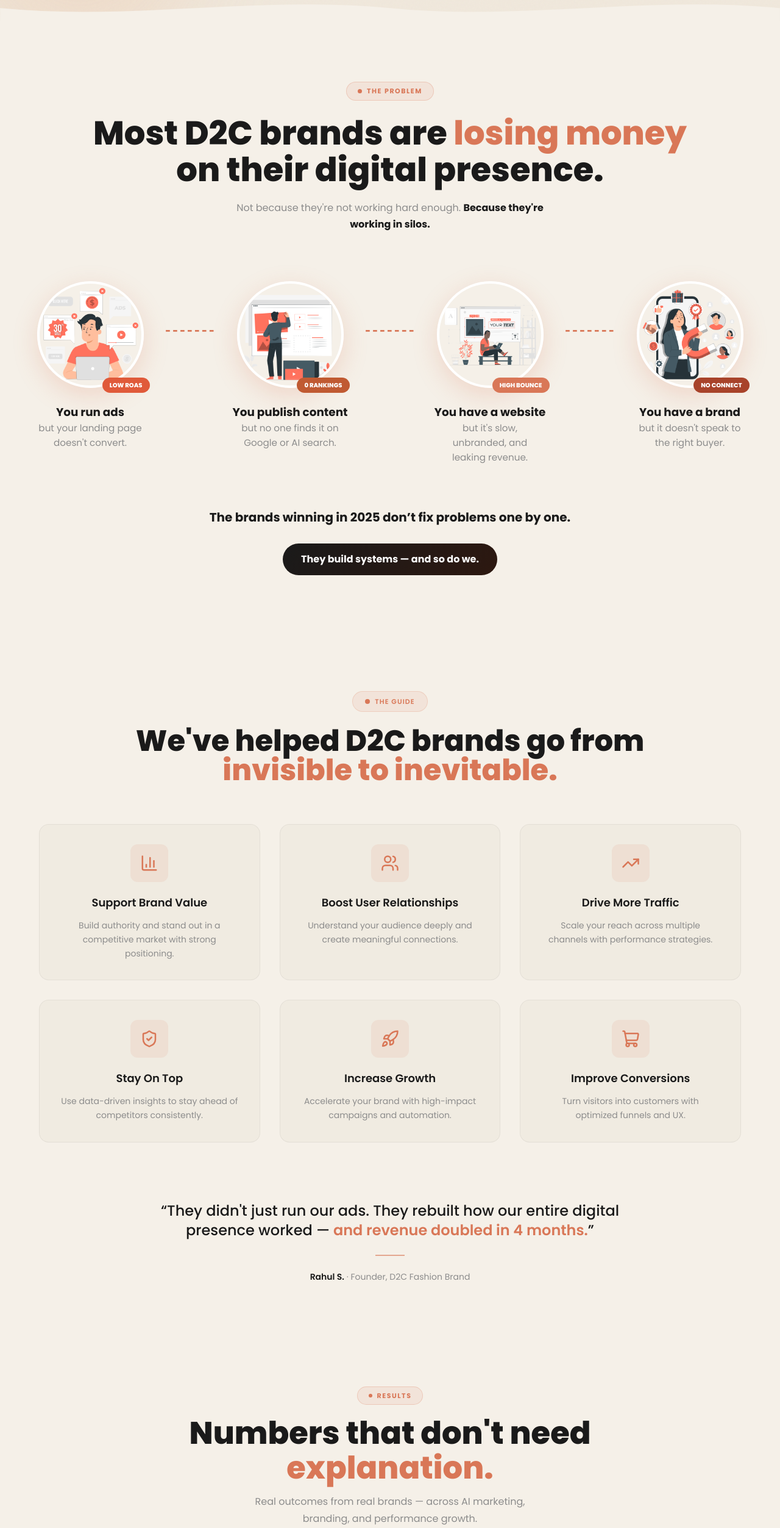
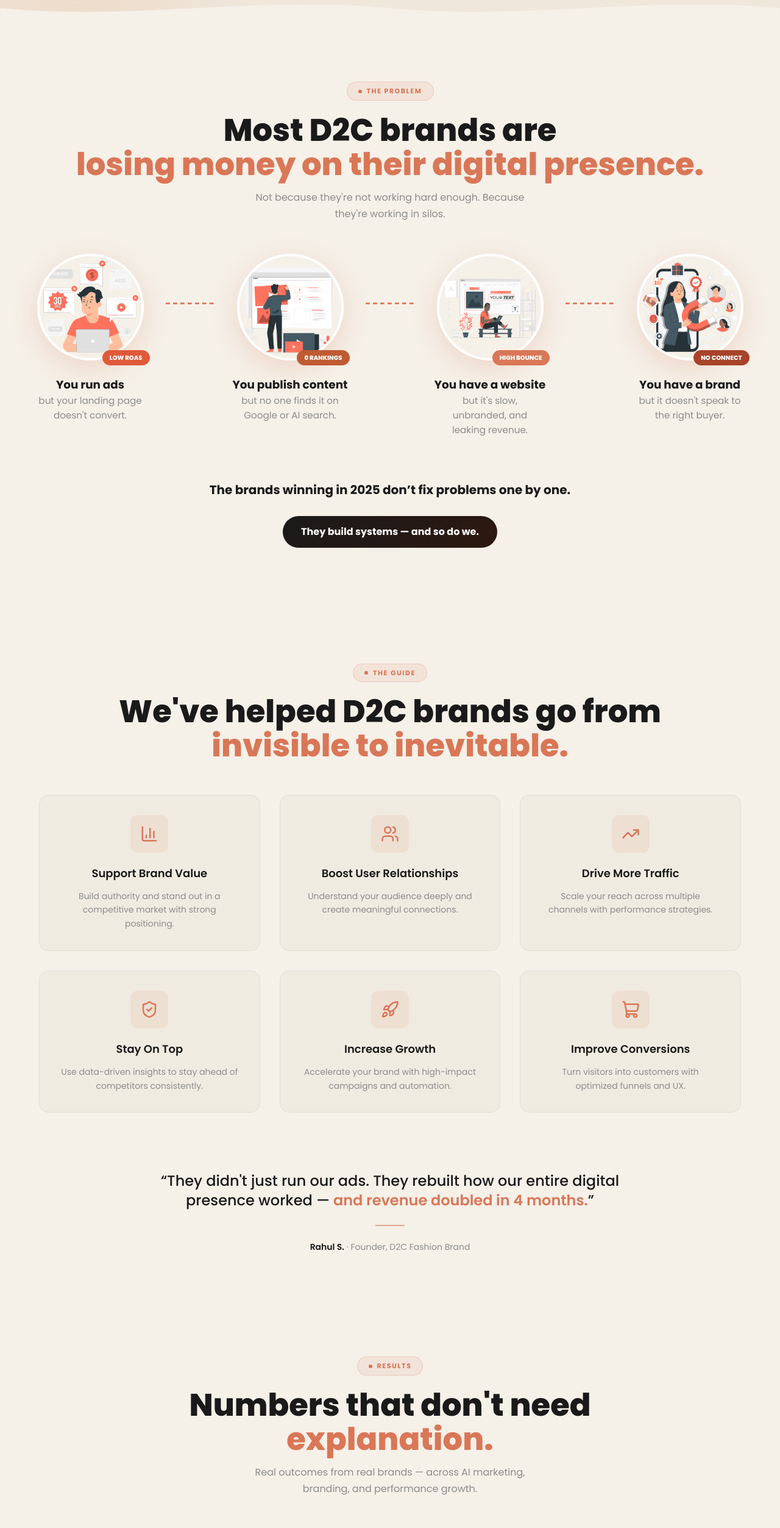
Before and after one commit to Tanisha15820/the-localhub-media, a React (Vite) app: page / in a window 1280 px wide. Shown: the part 800-3305 px from the top of the page at 61% size. Built offline with nearby package versions, Linux system fonts and the light colour scheme.

Commit message:
homepage design

```diff
--- a/src/components/BrandsSection.jsx
+++ b/src/components/BrandsSection.jsx
@@ -356,8 +356,7 @@ import leitzImg from "../assets/leitz.jpg";
 import ghouseImg from "../assets/ghouse.png";
 import googleImg from "../assets/google.jpg";
 import lambtonImg from "../assets/lambton.png";
-
-
+import SectionHeader from "./SectionHeader";
 
 const CARDS = [
   {
@@ -616,7 +615,7 @@ export default function BrandsSection() {
       `}</style>
 
       <section className="bs-section">
-        <div className="bs-header">
+        {/* <div className="bs-header">
           <div className="bs-pill">
             <span className="bs-pill-dot" />
             <span className="bs-pill-text">Brands</span>
@@ -631,7 +630,14 @@ export default function BrandsSection() {
             As a leading digital marketing company in India, ThelocalHub Media
             works with global brands to deliver consistent, growth-focused results.
           </p>
-        </div>
+        </div> */}
+        <SectionHeader
+  tag="Brands"
+  title="Trusted by Global"
+  highlight="Brands."
+  subtitle=" As a leading digital marketing company in India, ThelocalHub Media
+            works with global brands to deliver consistent, growth-focused results."
+/>
 
         <div className="bs-track-outer">
           <div
--- a/src/components/ContactCTA.jsx
+++ b/src/components/ContactCTA.jsx
@@ -1,3 +1,5 @@
+import SectionHeader from "./SectionHeader";
+
 export default function CTASection() {
   return (
     <section className="py-16 md:py-20 px-6 md:px-16 font-main" style={{ background: "#EBD2C1" }}>
@@ -5,60 +7,12 @@ export default function CTASection() {
       <div className="max-w-4xl mx-auto text-center">
 
         {/* Top Label */}
-        <div style={{ marginBottom: 18 }}>
-          <div style={{
-            display: "inline-flex",
-            alignItems: "center",
-            gap: 8,
-            background: "rgba(217,119,87,0.12)",
-            border: "1px solid rgba(217,119,87,0.25)",
-            borderRadius: 999,
-            padding: "5px 16px",
-            marginBottom: 14
-          }}>
-            <span style={{
-              width: 6,
-              height: 6,
-              borderRadius: "50%",
-              background: "#D97757"
-            }} />
-            <span style={{
-              fontSize: 11,
-              fontWeight: 700,
-              color: "#D97757",
-              letterSpacing: "0.14em",
-              textTransform: "uppercase"
-            }}>
-              Call to action
-            </span>
-          </div>
-
-          {/* Heading */}
-          <h2 style={{
-            fontSize: "clamp(1.8rem,4vw,3rem)",
-            fontWeight: 800,
-            color: "#1A1A1A",
-            lineHeight: 1.15,
-            margin: "0 0 10px"
-          }}>
-            Ready to build something that{" "}
-            <span style={{ color: "#D97757" }}>
-              compounds?
-            </span>
-          </h2>
-
-          {/* Subtext */}
-          <p style={{
-            color: "#6F6F6F",
-            fontSize: "0.95rem",
-            maxWidth: 480,
-            margin: "0 auto",
-            lineHeight: 1.6
-          }}>
-            Book a free strategy call. We'll audit your digital presence and
-            show you exactly where the growth is.
-          </p>
-        </div>
+        <SectionHeader
+  tag="Call to Action"
+  title="Ready to build something that"
+  highlight="compounds?"
+  subtitle="Book a free strategy call. We'll audit your digital presence and show you exactly where the growth is."
+/>
 
         {/* CTA Button */}
         <div className="mt-8">
--- a/src/components/GuideSection.jsx
+++ b/src/components/GuideSection.jsx
@@ -6,6 +6,7 @@ import {
   Rocket,
   ShoppingCart,
 } from "lucide-react";
+import SectionHeader from "./SectionHeader";
 
 const guideData = [
   {
@@ -46,25 +47,12 @@ export default function GuideSection() {
       <div className="max-w-6xl mx-auto">
 
         {/* Header */}
-        <div className="text-center mb-16">
-
-          {/* Badge */}
-          <div className="inline-flex items-center gap-2 bg-primary/10 border border-primary/20 rounded-full px-5 py-2 mb-6">
-            <span className="w-2 h-2 rounded-full bg-primary" />
-            <span className="text-[11px] font-semibold tracking-widest text-primary uppercase">
-              The Guide
-            </span>
-          </div>
-
-          {/* Heading */}
-          <h2 className="text-3xl md:text-5xl font-extrabold text-textPrimary leading-tight">
-            We've helped D2C brands go from <br />
-            <span className="text-primary">
-              invisible to inevitable.
-            </span>
-          </h2>
-
-        </div>
+       <SectionHeader
+  tag="The Guide"
+  title="We've helped D2C brands go from"
+  highlight="invisible to inevitable."
+  subtitle=""
+/>
 
         {/* Cards */}
         <div className="grid sm:grid-cols-2 lg:grid-cols-3 gap-8">
--- a/src/components/PlanSection.jsx
+++ b/src/components/PlanSection.jsx
@@ -1,4 +1,5 @@
 import { useEffect, useRef } from "react";
+import SectionHeader from "./SectionHeader";
 
 // SVG icons
 const AuditIcon = () => (
@@ -262,7 +263,7 @@ export default function PlanSection() {
       <div className="max-w-3xl mx-auto">
 
         {/* Header */}
-        <div className="mb-20 text-center">
+        {/* <div className="mb-20 text-center">
           <div className="inline-flex items-center gap-2 bg-[#D97757]/10 border border-[#D97757]/20 rounded-full px-5 py-2 mb-6">
             <span className="w-2 h-2 rounded-full bg-[#D97757]" />
 
@@ -278,7 +279,12 @@ export default function PlanSection() {
               built in three moves.
             </span>
           </h2>
-        </div>
+        </div> */}
+        <SectionHeader
+  tag="The plan"
+  title="A complete growth system"
+  highlight="built in three moves."
+/>
 
         {/* Steps */}
         <div className="relative">
--- a/src/components/ProblemSection.jsx
+++ b/src/components/ProblemSection.jsx
@@ -3,6 +3,7 @@ import adsImg from "../assets/ads.png";
 import contentImg from "../assets/content.png";
 import websiteImg from "../assets/website.png";
 import brandImg from "../assets/brand.png";
+import SectionHeader from "./SectionHeader";
 
 function useInView(threshold = 0.1) {
   const ref = useRef(null);
@@ -264,22 +265,12 @@ export default function ProblemSection() {
       <section className="prob-section" ref={sectionRef}>
 
         {/* HEADER */}
-        <div className="prob-header">
-          <div className="eyebrow">
-            <div className="eyebrow-dot" />
-            <span className="eyebrow-text">The Problem</span>
-          </div>
-
-          <h2 className="main-heading">
-            Most D2C brands are <span className="highlight">losing money</span>
-            <br />on their digital presence.
-          </h2>
-
-          <p className="subtext">
-            Not because they're not working hard enough.{" "}
-            <b style={{ color: "#1A1A1A" }}>Because they're working in silos.</b>
-          </p>
-        </div>
+        <SectionHeader
+  tag="The Problem"
+  title="Most D2C brands are"
+  highlight="losing money on their digital presence."
+  subtitle="Not because they're not working hard enough. Because they're working in silos."
+/>
 
         {/* FLOW */}
         <div className="prob-row">
--- a/src/components/ResultsSection.jsx
+++ b/src/components/ResultsSection.jsx
@@ -512,6 +512,7 @@
 // }
 
 import teamImg from "../assets/team.jpg";
+import SectionHeader from "./SectionHeader";
 
 export default function ResultsSection() {
   const stats = [
@@ -704,66 +705,12 @@ export default function ResultsSection() {
         <div style={{ maxWidth: 1260, margin: "0 auto" }}>
 
           {/* HEADER */}
-          <div style={{ textAlign: "center", marginBottom: 52 }}>
-            <div
-              style={{
-                display: "inline-flex",
-                alignItems: "center",
-                gap: 8,
-                background: "rgba(217,119,87,0.10)",
-                border: "1px solid rgba(217,119,87,0.25)",
-                borderRadius: 999,
-                padding: "6px 18px",
-                marginBottom: 18,
-              }}
-            >
-              <span
-                style={{
-                  width: 6,
-                  height: 6,
-                  borderRadius: "50%",
-                  background: "#D97757",
-                }}
-              />
-              <span
-                style={{
-                  fontSize: 11,
-                  fontWeight: 700,
-                  color: "#D97757",
-                  letterSpacing: "0.14em",
-                  textTransform: "uppercase",
-                }}
-              >
-                Results
-              </span>
-            </div>
-
-            <h2
-              style={{
-                fontSize: "clamp(2rem,4vw,3.2rem)",
-                fontWeight: 800,
-                color: "#1A1A1A",
-                lineHeight: 1.1,
-                margin: "0 0 14px",
-              }}
-            >
-              Numbers that don't need <br />
-              <span style={{ color: "#D97757" }}>explanation.</span>
-            </h2>
-
-            <p
-              style={{
-                color: "#8C8C8C",
-                fontSize: "1rem",
-                maxWidth: 460,
-                margin: "0 auto",
-                lineHeight: 1.75,
-              }}
-            >
-              Real outcomes from real brands — across AI marketing,
-              branding, and performance growth.
-            </p>
-          </div>
+          <SectionHeader
+  tag="Results"
+  title="Numbers that don't need"
+  highlight="explanation."
+  subtitle="Real outcomes from real brands — across AI marketing, branding, and performance growth."
+/>
 
           {/* TOP GRID */}
           <div className="rs-top-grid">
--- /dev/null
+++ b/src/components/SectionHeader.jsx
@@ -0,0 +1,17 @@
+export default function SectionHeader({ tag, title, highlight, subtitle }) {
+  return (
+    <div className="bs-header">
+      <div className="bs-pill">
+        <span className="bs-pill-dot" />
+        <span className="bs-pill-text">{tag}</span>
+      </div>
+
+      <h2 className="bs-headline">
+        {title} <br />
+        <em>{highlight}</em>
+      </h2>
+
+      <p className="bs-subline">{subtitle}</p>
+    </div>
+  );
+}
--- a/src/components/ServicesSection.jsx
+++ b/src/components/ServicesSection.jsx
@@ -573,7 +573,7 @@
 // }
 
 import { useState, useRef } from "react";
-
+import SectionHeader from "./SectionHeader";
 import brandImg from "../assets/brand-development.png";
 import contentImg from "../assets/content.png";
 import performanceImg from "../assets/performance.png";
@@ -762,21 +762,12 @@ export default function ServicesSection() {
       <section style={{ background: "#F5F0E8", padding: "80px 20px" }}>
 
         {/* Heading */}
-        <div style={{ textAlign: "center", marginBottom: "60px" }}>
-          <div className="inline-flex items-center gap-2 bg-primary/10 border border-primary/20 rounded-full px-5 py-2 mb-6">
-            <span className="w-2 h-2 rounded-full bg-primary" />
-            <span className="text-[11px] font-semibold tracking-widest text-primary uppercase">
-              What we do
-            </span>
-          </div>
-          <h2 style={{ fontSize: "2.5rem", fontWeight: 800 }}>
-            Every lever your brand <br />
-            <span style={{ color: "#D97757" }}>needs to grow.</span>
-          </h2>
-          <p style={{ color:"#8C8C8C", fontSize:"1rem", maxWidth:460, margin:"0 auto", lineHeight:1.75 }}>
-           No referrals. No hand-offs. One team that owns the full picture
-            </p>
-        </div>
+        <SectionHeader
+  tag="What we do"
+  title="Every lever your brand"
+  highlight="needs to grow."
+  subtitle="No referrals. No hand-offs. One team that owns the full picture."
+/>
 
         {/* Services Grid */}
         <div className="services-grid">
--- a/src/components/StakesSection.jsx
+++ b/src/components/StakesSection.jsx
@@ -1,65 +1,17 @@
 import stakesImg from "../assets/stakes.png";
+import SectionHeader from "./SectionHeader";
 
 export default function StakesSection() {
   return (
     <section className="bg-bgMain py-20 md:py-24 px-6 md:px-16 font-main">
 
       {/* TOP CENTER HEADING */}
-      <div className="max-w-4xl mx-auto text-center mb-10 md:mb-12">
-
-        <div style={{ marginBottom: 20 }}>
-          <div style={{
-            display: "inline-flex",
-            alignItems: "center",
-            gap: 8,
-            background: "rgba(217,119,87,0.10)",
-            border: "1px solid rgba(217,119,87,0.25)",
-            borderRadius: 999,
-            padding: "6px 18px",
-            marginBottom: 16
-          }}>
-            <span style={{
-              width: 6,
-              height: 6,
-              borderRadius: "50%",
-              background: "#D97757"
-            }} />
-            <span style={{
-              fontSize: 11,
-              fontWeight: 700,
-              color: "#D97757",
-              letterSpacing: "0.14em",
-              textTransform: "uppercase"
-            }}>
-              Stakes
-            </span>
-          </div>
-
-          <h2 style={{
-            fontSize: "clamp(2rem,4vw,3.2rem)",
-            fontWeight: 800,
-            color: "#1A1A1A",
-            lineHeight: 1.1,
-            letterSpacing: "0.02em",
-            margin: "0 0 12px"
-          }}>
-            This isn't just growth. <br />
-            <span style={{ color: "#D97757" }}>
-              It's survival.
-            </span>
-          </h2>
-
-          <p style={{
-            color: "#8C8C8C",
-            fontSize: "1rem",
-            maxWidth: 520,
-            margin: "0 auto",
-            lineHeight: 1.7
-          }}>
-            The brands building systems today are the ones dominating tomorrow.
-          </p>
-        </div>
-      </div>
+      <SectionHeader
+  tag="Stakes"
+  title="This isn't just growth."
+  highlight="It's survival."
+  subtitle="The brands building systems today are the ones dominating tomorrow."
+/>
 
 
       {/* BOTTOM GRID (CONTENT + IMAGE) */}
--- a/src/components/TestimonialsSection.jsx
+++ b/src/components/TestimonialsSection.jsx
@@ -1,4 +1,5 @@
 import { useState } from "react";
+import SectionHeader from "./SectionHeader";
 
 const TESTIMONIALS = [
   {
@@ -240,38 +241,12 @@ export default function TestimonialsSection() {
 
       <section className="tc-wrap">
         {/* Header */}
-        <div style={{ textAlign: "center", marginBottom: "60px", fontFamily: "'Poppins', sans-serif" }}>
-          <div
-            style={{
-              display: "inline-flex",
-              alignItems: "center",
-              gap: "8px",
-              background: "rgba(217,119,87,0.1)",
-              border: "1px solid rgba(217,119,87,0.2)",
-              borderRadius: "999px",
-              padding: "6px 14px",
-              marginBottom: "20px",
-            }}
-          >
-            <span style={{ width: 6, height: 6, borderRadius: "50%", background: "#D97757" }} />
-            <span style={{ fontSize: "11px", fontWeight: 600, letterSpacing: "0.12em", color: "#D97757", textTransform: "uppercase" }}>
-              Client Results
-            </span>
-          </div>
-
-          <h2
-            style={{
-              fontSize: "clamp(2rem, 4vw, 2.8rem)",
-              fontWeight: 800,
-              color: "#1A1A1A",
-              lineHeight: 1.2,
-              letterSpacing: "-0.02em",
-            }}
-          >
-            What our clients <br />
-            <span style={{ color: "#D97757" }}>actually say.</span>
-          </h2>
-        </div>
+       <SectionHeader
+  tag="Client Results"
+  title="What our clients"
+  highlight="actually say."
+  subtitle=""
+/>
 
         {/* Cards */}
         <div className="tc-grid">
--- a/src/index.css
+++ b/src/index.css
@@ -98,6 +98,19 @@ body {
   letter-spacing: -0.01em;
 }
 
+.bs-pill {
+  display: inline-flex;
+  align-items: center;
+  gap: 8px;
+  background: rgba(217,119,87,0.10);
+  border: 1px solid rgba(217,119,87,0.25);
+  border-radius: 999px;
+  padding: 6px 18px;
+  margin-bottom: 20px;
+  font-family: 'Poppins', sans-serif;
+  letter-spacing: 0.14em;
+}
+
 /* ══════════════════════════════════════
    ✨ ANIMATIONS
 ══════════════════════════════════════ */
```
